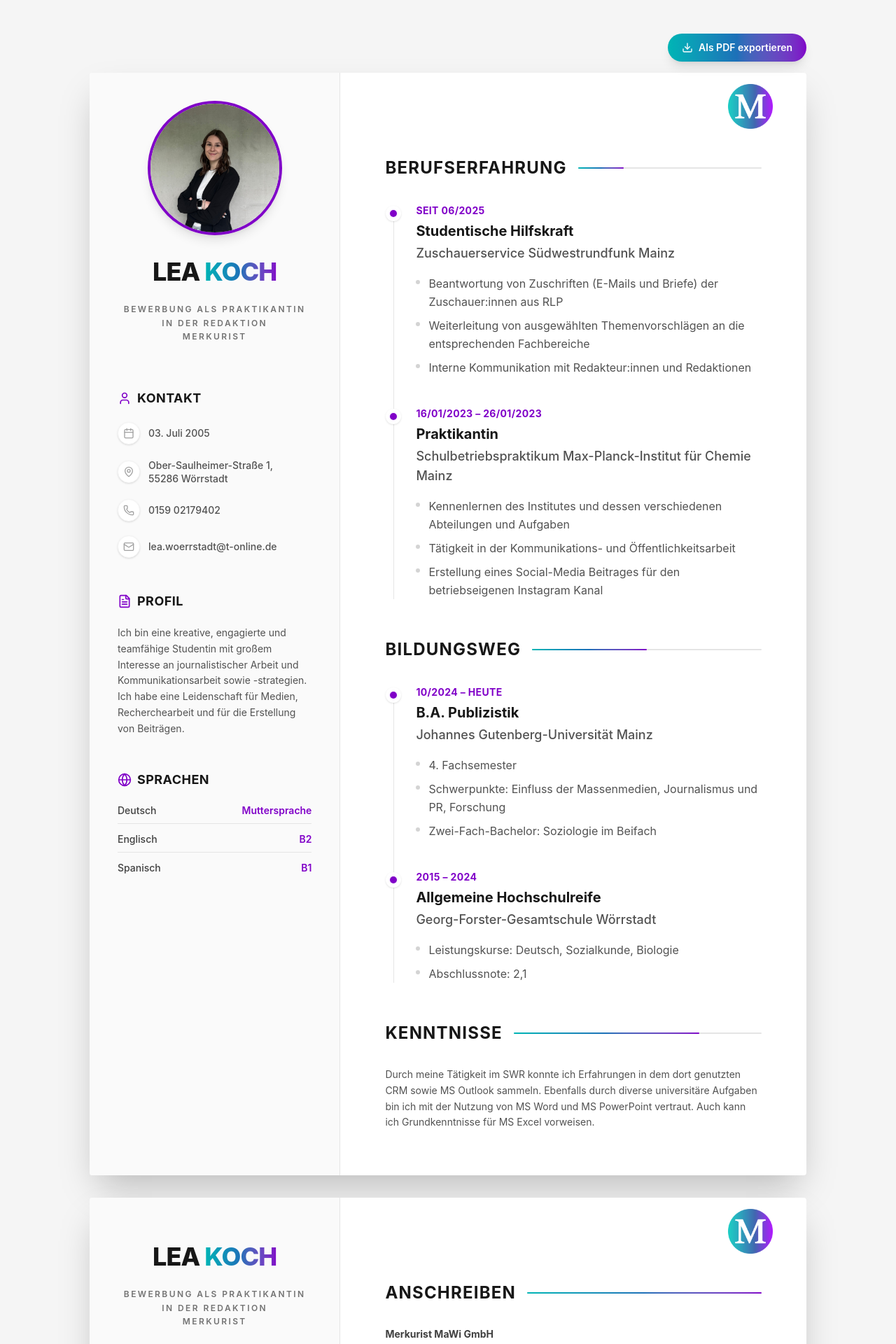
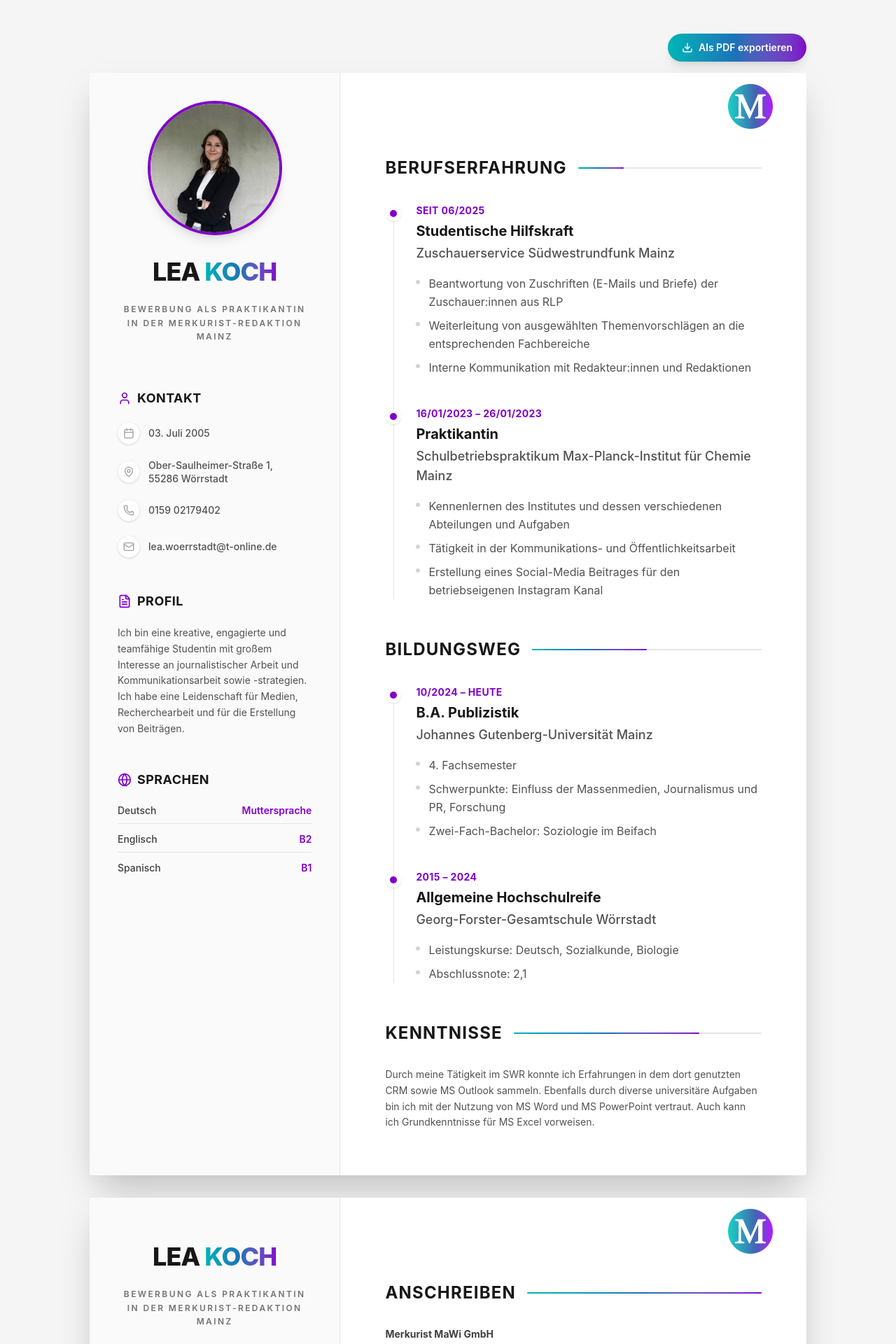
Before and after one commit to fromage222/Lea-bewerbung, a React (Vite) app: page / in a window 1280 px wide. Shown: the top 1920 px of the page at 70% size. Built offline with nearby package versions, Linux system fonts and the light colour scheme.

Commit message:
Untertitel zu Bewerbung als Praktikantin in der Merkurist-Redaktion Mainz geändert

```diff
--- a/src/app/App.tsx
+++ b/src/app/App.tsx
@@ -36,9 +36,8 @@ export default function App() {
                LEA <span className="bg-clip-text text-transparent bg-gradient-to-r from-[#00b5b5] via-[#1d70b8] to-[#8000C8] inline-block">KOCH</span>
              </h1>
              <p className="text-xs font-semibold text-neutral-500 uppercase tracking-[0.2em] mt-6 text-center leading-relaxed">
-               BEWERBUNG ALS PRAKTIKANTIN<br/>
-               IN DER REDAKTION<br/>
-               MERKURIST
+               Bewerbung als Praktikantin<br/>
+               in der Merkurist-Redaktion Mainz
              </p>
           </div>
 
@@ -167,9 +166,8 @@ export default function App() {
                LEA <span className="bg-clip-text text-transparent bg-gradient-to-r from-[#00b5b5] via-[#1d70b8] to-[#8000C8] inline-block">KOCH</span>
              </h1>
              <p className="text-xs font-semibold text-neutral-500 uppercase tracking-[0.2em] mt-6 text-center leading-relaxed">
-               BEWERBUNG ALS PRAKTIKANTIN<br/>
-               IN DER REDAKTION<br/>
-               MERKURIST
+               Bewerbung als Praktikantin<br/>
+               in der Merkurist-Redaktion Mainz
              </p>
           </div>
 
```
